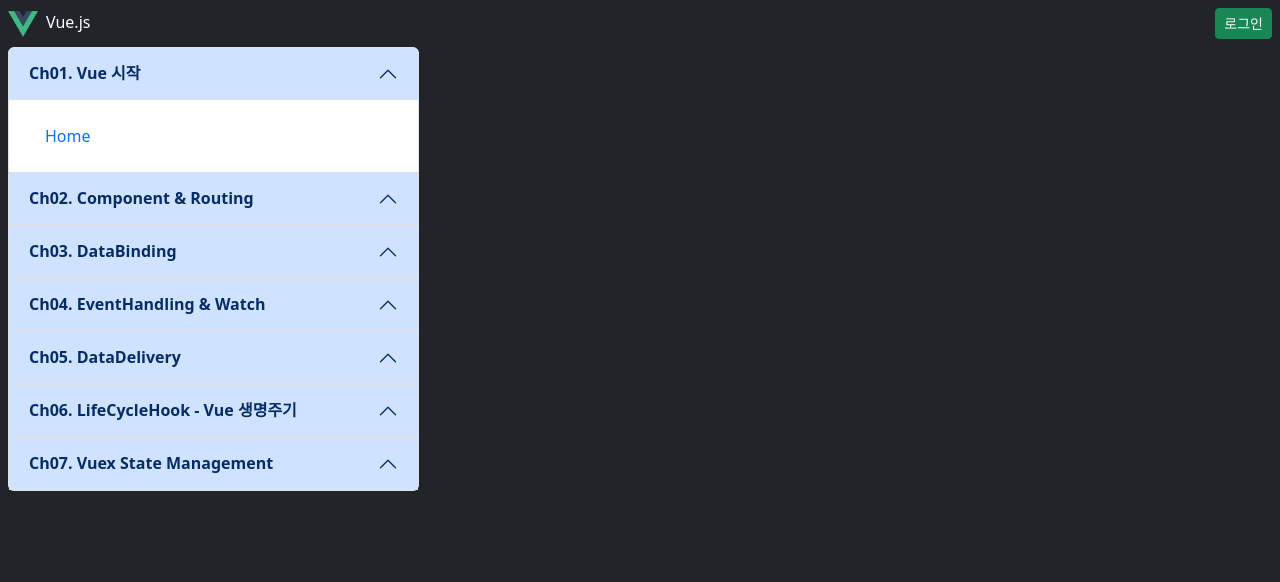
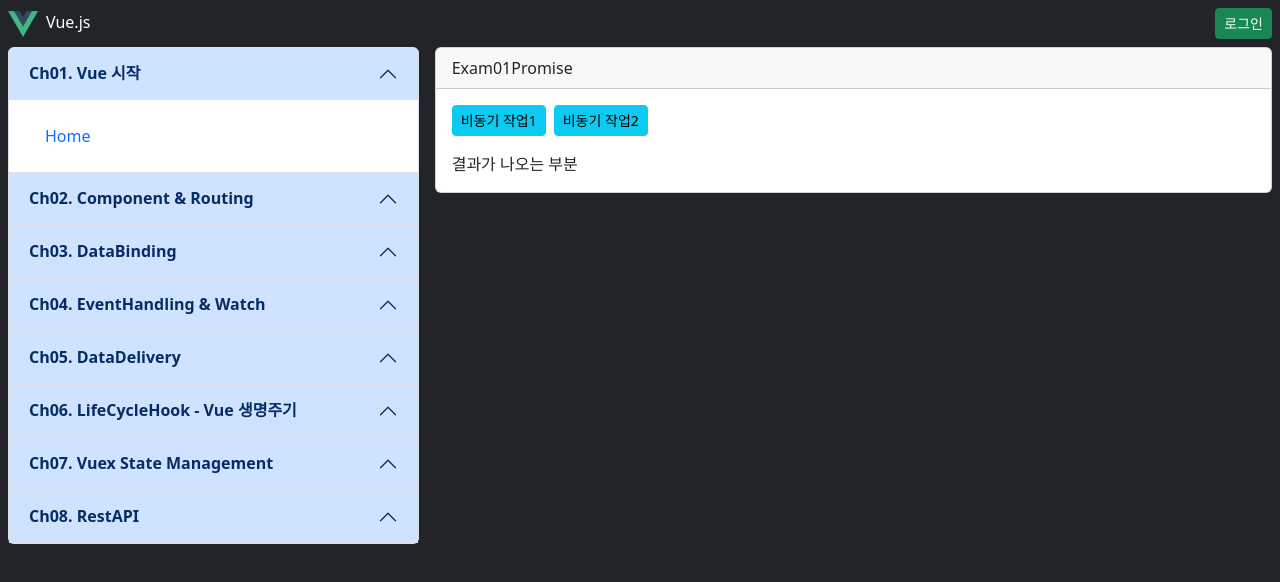
Before and after one commit to gigomgigom/vue-front-end, a Vue app: page /Ch08RestAPI/Exam01Promise in a window 1280 px wide. Shown: the top 582 px of the page. Built offline with nearby package versions, Linux system fonts and the light colour scheme.

Commit message:
Connect With RestAPI

```diff
--- a/package.json
+++ b/package.json
@@ -9,6 +9,7 @@
   },
   "dependencies": {
     "@popperjs/core": "^2.11.8",
+    "axios": "^1.7.2",
     "bootstrap": "^5.3.3",
     "core-js": "^3.8.3",
     "vue": "^3.2.13",
--- a/src/components/AppMenu.vue
+++ b/src/components/AppMenu.vue
@@ -227,6 +227,25 @@
                 </div>
             </div>
         </div>
+
+        <div class="accordion-item">
+            <h2 class="accordion-header">
+                <button class="accordion-button fw-bold" type="button" data-bs-toggle="collapse"
+                    data-bs-target="#collapse8" aria-expanded="true" aria-controls="collapse8">
+                    Ch08. RestAPI
+                </button>
+            </h2>
+            <div id="collapse8" class="accordion-collapse collapse" data-bs-parent="#accordionExample">
+                <div class="accordion-body">
+                    <ul class="nav flex-column">
+                        <li class="nav-item">
+                            <RouterLink to="/Ch08RestAPI/Exam01Promise" class="nav-link">
+                                Exam01Promise: Promise 비동기 처리</RouterLink>
+                        </li>
+                    </ul>
+                </div>
+            </div>
+        </div>
     </div>
 </template>
 
--- /dev/null
+++ b/src/router/Ch08RestAPI.js
@@ -0,0 +1,8 @@
+const routes = [
+    {
+        path: "/Ch08RestAPI/Exam01Promise",
+        component: () =>  import(/* webpackChunkName: "Ch08RestAPI" */ '@/views/Ch08RestAPI/Exam01Promise')
+    },
+];
+
+export default routes;
--- a/src/router/index.js
+++ b/src/router/index.js
@@ -6,6 +6,7 @@ import Ch04EventHandlingWatch from "./Ch04EventHandlingWatch";
 import Ch05DataDelivery from "./Ch05DataDelivery";
 import Ch06LifeCycleHook from "./Ch06LifeCycleHook";
 import Ch07VuexStateManagement from "./Ch07VuexStateManagement";
+import Ch08RestAPI from "./Ch08RestAPI";
 
 const routes = [
   {
@@ -18,7 +19,8 @@ const routes = [
   ...Ch04EventHandlingWatch,
   ...Ch05DataDelivery,
   ...Ch06LifeCycleHook,
-  ...Ch07VuexStateManagement
+  ...Ch07VuexStateManagement,
+  ...Ch08RestAPI
 ]
 
 const router = createRouter({
--- a/src/views/Ch07VuexStateManagement/Exam01RootState.vue
+++ b/src/views/Ch07VuexStateManagement/Exam01RootState.vue
@@ -24,11 +24,13 @@
 
     //Store객체 내부 state 또는 getter속성 사용하는 일반 함수
     function getUserId() {
+        console.log("일반함수 호출");
         return store.state.userId;
         //return store.state.getUserId;
     }
     //Store객체 내부 state 또는 getter속성 사용하는 Computed 함수
     const computedUserId = computed(() => {
+        console.log("Computed함수 호출");
         return store.state.userId;
         //return store.state.getUserId;
     });
--- /dev/null
+++ b/src/views/Ch08RestAPI/Exam01Promise/index.vue
@@ -0,0 +1,94 @@
+<template>
+  <div class="card">
+    <div class="card-header">Exam01Promise</div>
+    <div class="card-body">
+      <div>
+        <button class="btn btn-info btn-sm me-2" @click="handleBtn1">비동기 작업1</button>
+        <button class="btn btn-info btn-sm me-2" @click="handleBtn2">비동기 작업2</button>
+        <div class="mt-3">
+          <div v-if="loading" class="spinner-border text-warning" role="status">
+            <span class="visually-hidden">Loading...</span>
+          </div>
+        </div>
+        <div class="mt-3">
+          <div v-if="!loading">{{ result }}</div>
+        </div>
+      </div>
+    </div>
+  </div>
+</template>
+
+<script setup>
+import { ref } from 'vue';
+
+//상태 정의
+const loading = ref(false);
+const result = ref("결과가 나오는 부분");
+
+function asyncWork() {
+  //3초 후에 응답이 오는 Promise 생성
+  const promise = new Promise((resolve, reject) => {
+    //3초 후에, 첫번째 매개값인 람다식이 실행된다.
+    setTimeout(() => {
+      //성공적으로 처리했을 경우
+      resolve("성공 응답 내용");
+      //실패 처리할 경우
+      //reject("실패 응답 내용");
+    }, 3000);
+  });
+
+  return promise;
+}
+
+//비동기 처리
+function handleBtn1() {
+  if(loading.value) {
+    alert("wait!");
+  } else {
+    console.log("handleBtn1() 시작");
+    loading.value = true;
+    asyncWork()
+    //resolve()를 호출할때 then실행
+    .then((data) => {
+      console.log("성공 결과 :", data);
+    })
+    //reject()를 호출할때 catch실행
+    .catch((error) => {
+      console.log("실패 결과 : ", error);
+    })
+    //resolve든 reject든 응답이 왔을때 무조건 실행된다.
+    .finally(() => {
+      console.log("마무리 작업 실행");
+    });
+    loading.value = false;
+    console.log("handleBtn1() 끝");
+  }
+}
+
+function handleBtn2() {
+  if (loading.value) {
+    alert("기다려!");
+  } else {
+    console.log("handleBtn2() 시작");
+    useAsyncWork();
+    console.log("handleBtn2() 끝끝");
+  }
+}
+
+async function useAsyncWork() {
+  try {
+    loading.value = true;
+    const data = await asyncWork();
+    //성공시 resolve가 data로 대입
+    console.log("성공 결과 :", data);
+    loading.value = false;
+  } catch (error) {
+    //실패시 reject가 error에 대입
+    console.log("실패 결과: ", error);
+    loading.value = false;
+  }
+  console.log("마무리 작업 실행");
+}
+</script>
+
+<style scoped></style>
```
Also changed, not shown: src/apis/axiosConfig.js (added, +48 -0 lines), src/apis/boardAPI.js (added), src/apis/memberAPI.js (added), 1 other file (tests, documents, lock files or other folders).
